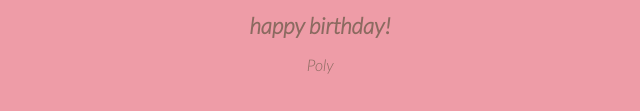
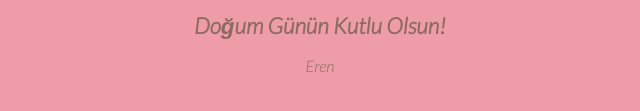
Before and after one commit to erensenell/html-birthday-codes, a plain HTML site: page index.html in a window 1280 px wide. Shown: the part 351-462 px from the top of the page, without its empty margins (328-968 px from the left). Drawn offline with Linux system fonts and the light colour scheme.

Commit message:
Update index.html

```diff
--- a/index.html
+++ b/index.html
@@ -166,6 +166,6 @@ https://twitter.com/marco_bf
     <rect x="10" y="475.571" fill="#fefae9" width="180" height="4" />
 </svg>
 <div class="text">
-  <h1>happy birthday!</h1>
-  <p>Poly</p>
+  <h1>Doğum Günün Kutlu Olsun!</h1>
+  <p>Eren</p>
 </div>
```
